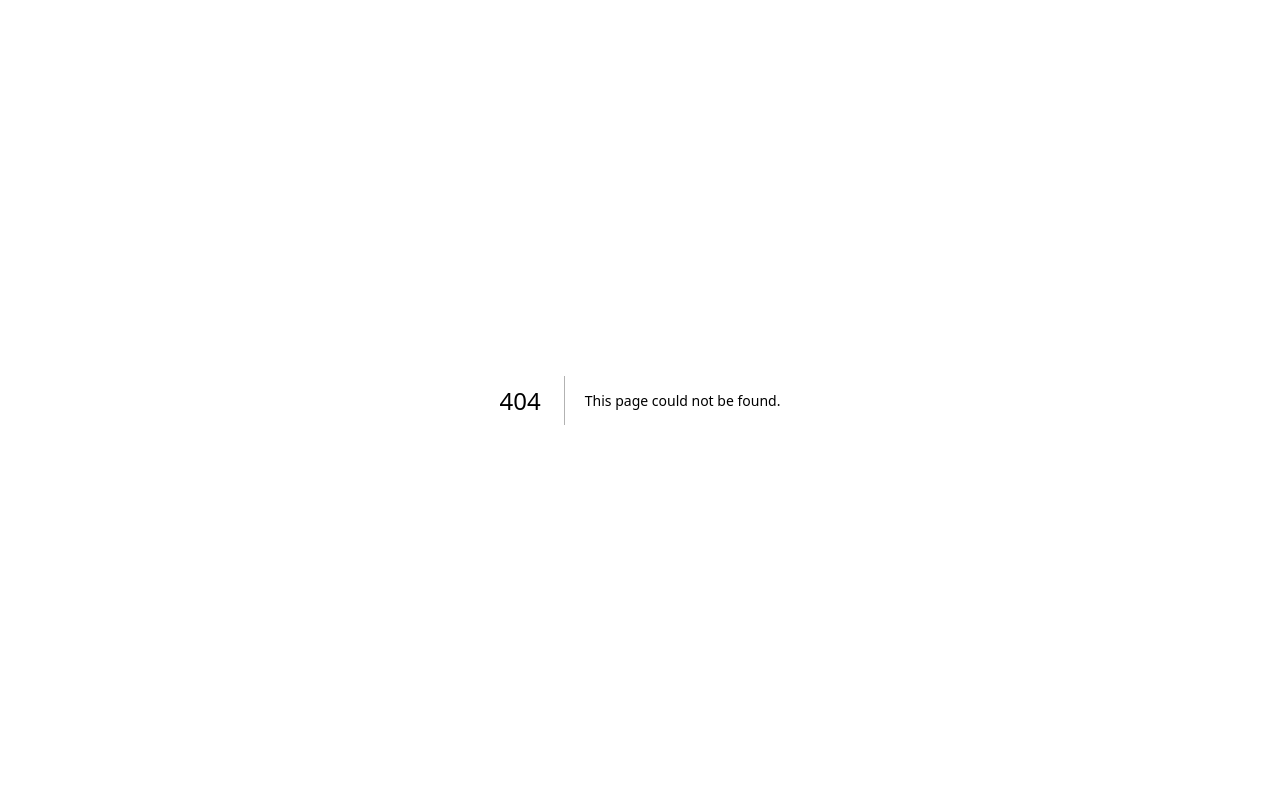
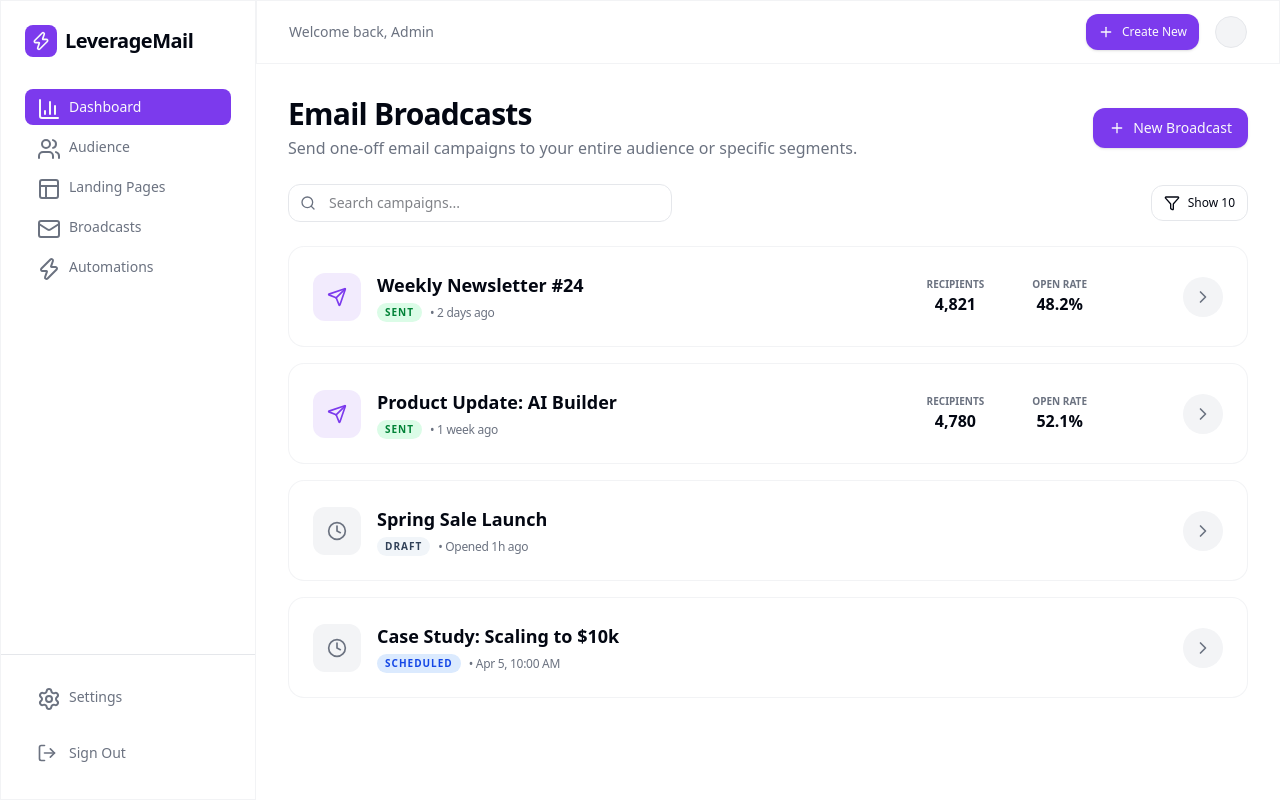
Before and after one commit to nutbitzuist/leverage-mail, a Next.js app: page /dashboard/broadcasts in a window 1280 px wide. Before the commit this address had no page. Built offline with nearby package versions, Linux system fonts and the light colour scheme.

Commit message:
Fix 404: Add Broadcasts index page

```diff
--- /dev/null
+++ b/src/app/dashboard/broadcasts/page.tsx
@@ -0,0 +1,123 @@
+"use client";
+
+import React, { useState } from "react";
+import {
+  Plus,
+  Search,
+  Filter,
+  Mail,
+  Send,
+  Clock,
+  MoreHorizontal,
+  ChevronRight
+} from "lucide-react";
+import Link from "next/link";
+import { Button } from "@/components/ui/button";
+import DashboardLayout from "@/components/dashboard-layout";
+
+const MOCK_BROADCASTS = [
+  { id: 1, title: "Weekly Newsletter #24", status: "Sent", recipients: "4,821", openRate: "48.2%", date: "2 days ago" },
+  { id: 2, title: "Product Update: AI Builder", status: "Sent", recipients: "4,780", openRate: "52.1%", date: "1 week ago" },
+  { id: 3, title: "Spring Sale Launch", status: "Draft", recipients: "-", openRate: "-", date: "Opened 1h ago" },
+  { id: 4, title: "Case Study: Scaling to $10k", status: "Scheduled", recipients: "1,240", openRate: "-", date: "Apr 5, 10:00 AM" },
+];
+
+export default function BroadcastsPage() {
+  const [searchTerm, setSearchTerm] = useState("");
+
+  return (
+    <DashboardLayout>
+      <div className="flex flex-col gap-6">
+        <div className="flex items-center justify-between">
+          <div>
+            <h1 className="text-3xl font-bold tracking-tight">Email Broadcasts</h1>
+            <p className="text-[hsl(var(--muted-foreground))] mt-1">
+              Send one-off email campaigns to your entire audience or specific segments.
+            </p>
+          </div>
+          <Link href="/dashboard/broadcasts/new">
+            <Button className="gap-2">
+              <Plus className="w-4 h-4" />
+              New Broadcast
+            </Button>
+          </Link>
+        </div>
+
+        {/* Filters and search */}
+        <div className="flex flex-col sm:flex-row gap-4 items-center justify-between">
+          <div className="relative w-full sm:w-96">
+            <Search className="absolute left-3 top-1/2 -translate-y-1/2 w-4 h-4 text-[hsl(var(--muted-foreground))]" />
+            <input
+              type="text"
+              placeholder="Search campaigns..."
+              className="w-full bg-[hsl(var(--background))] border border-[hsl(var(--border))] rounded-xl pl-10 pr-4 py-2 text-sm outline-none focus:ring-2 focus:ring-[hsl(var(--ring))]"
+              value={searchTerm}
+              onChange={(e) => setSearchTerm(e.target.value)}
+            />
+          </div>
+          <div className="flex gap-2">
+            <Button variant="outline" size="sm" className="gap-2">
+              <Filter className="w-4 h-4" />
+              Show 10
+            </Button>
+          </div>
+        </div>
+
+        {/* Broadcasts List */}
+        <div className="space-y-4">
+          {MOCK_BROADCASTS.map((broadcast) => (
+            <div
+              key={broadcast.id}
+              className="flex items-center justify-between p-6 border border-[hsl(var(--border))] rounded-2xl glass hover:border-[hsl(var(--primary))] transition-all group cursor-pointer"
+            >
+              <div className="flex items-center gap-4">
+                <div className={`w-12 h-12 rounded-xl flex items-center justify-center ${
+                  broadcast.status === "Sent" ? "bg-[hsl(var(--primary)/0.1)] text-[hsl(var(--primary))]" : "bg-[hsl(var(--secondary))] text-[hsl(var(--muted-foreground))]"
+                }`}>
+                  {broadcast.status === "Sent" ? <Send className="w-5 h-5" /> : <Clock className="w-5 h-5" />}
+                </div>
+                <div>
+                  <h3 className="font-bold text-lg">{broadcast.title}</h3>
+                  <div className="flex items-center gap-2 mt-1">
+                    <span className={`text-[10px] uppercase font-bold tracking-widest px-2 py-0.5 rounded-full ${
+                      broadcast.status === "Sent" ? "bg-green-100 text-green-700" : broadcast.status === "Draft" ? "bg-slate-100 text-slate-700" : "bg-blue-100 text-blue-700"
+                    }`}>
+                      {broadcast.status}
+                    </span>
+                    <span className="text-xs text-[hsl(var(--muted-foreground))] tracking-tight">
+                      • {broadcast.date}
+                    </span>
+                  </div>
+                </div>
+              </div>
+
+              <div className="flex items-center gap-12">
+                {broadcast.status === "Sent" && (
+                  <>
+                    <div className="text-center">
+                      <p className="text-[10px] uppercase font-bold text-[hsl(var(--muted-foreground))]">Recipients</p>
+                      <p className="font-bold">{broadcast.recipients}</p>
+                    </div>
+                    <div className="text-center">
+                      <p className="text-[10px] uppercase font-bold text-[hsl(var(--muted-foreground))]">Open Rate</p>
+                      <p className="font-bold">{broadcast.openRate}</p>
+                    </div>
+                  </>
+                )}
+
+                <div className="flex gap-2">
+                   <Button variant="ghost" size="icon" className="h-10 w-10 opacity-0 group-hover:opacity-100 transition-opacity">
+                      <MoreHorizontal className="w-5 h-5" />
+                   </Button>
+                   <div className="w-10 h-10 rounded-full bg-[hsl(var(--secondary))] flex items-center justify-center text-[hsl(var(--muted-foreground))] group-hover:bg-[hsl(var(--primary))] group-hover:text-white transition-all">
+                      <ChevronRight className="w-5 h-5" />
+                   </div>
+                </div>
+              </div>
+            </div>
+          ))}
+        </div>
+      </div>
+    </DashboardLayout>
+  );
+}
```
